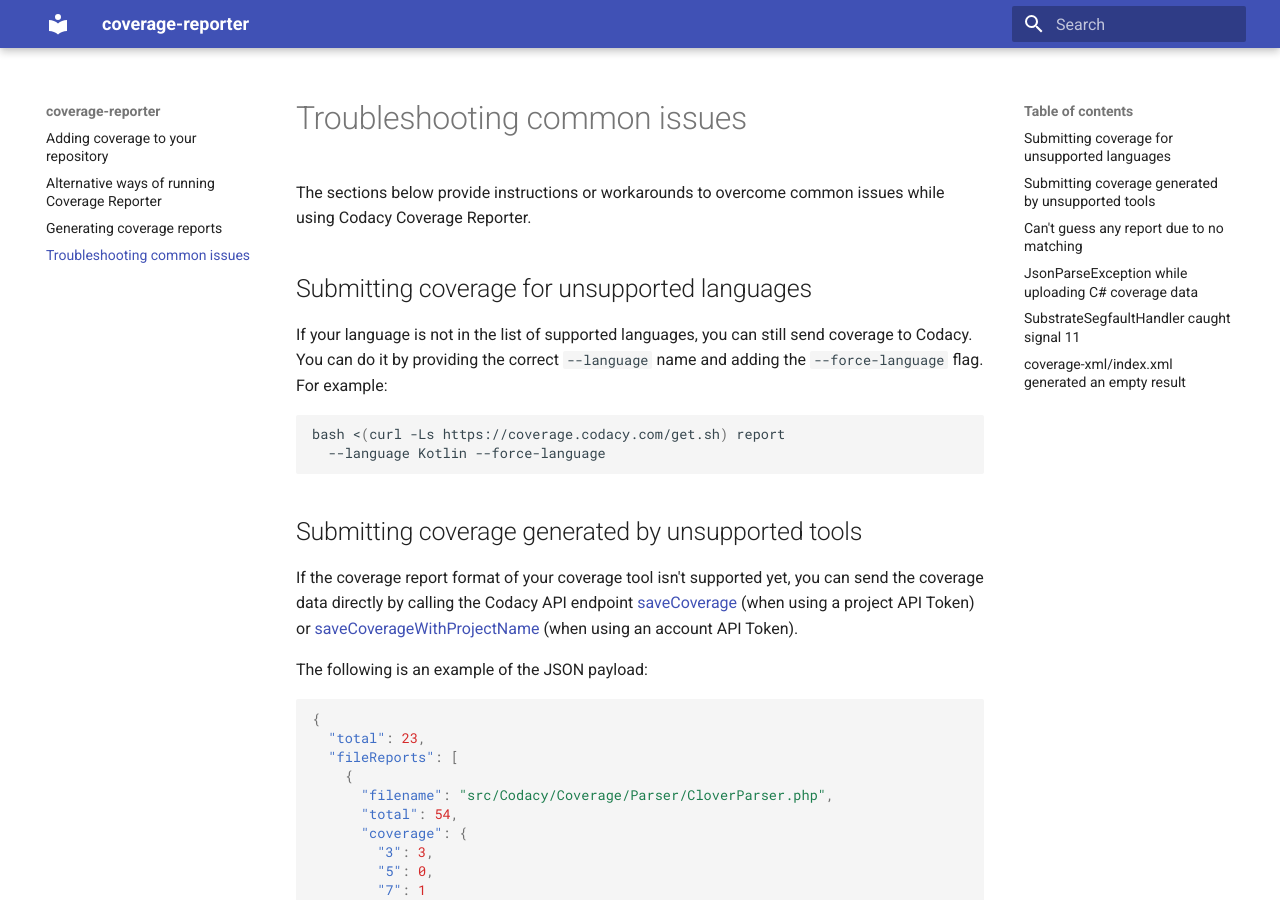
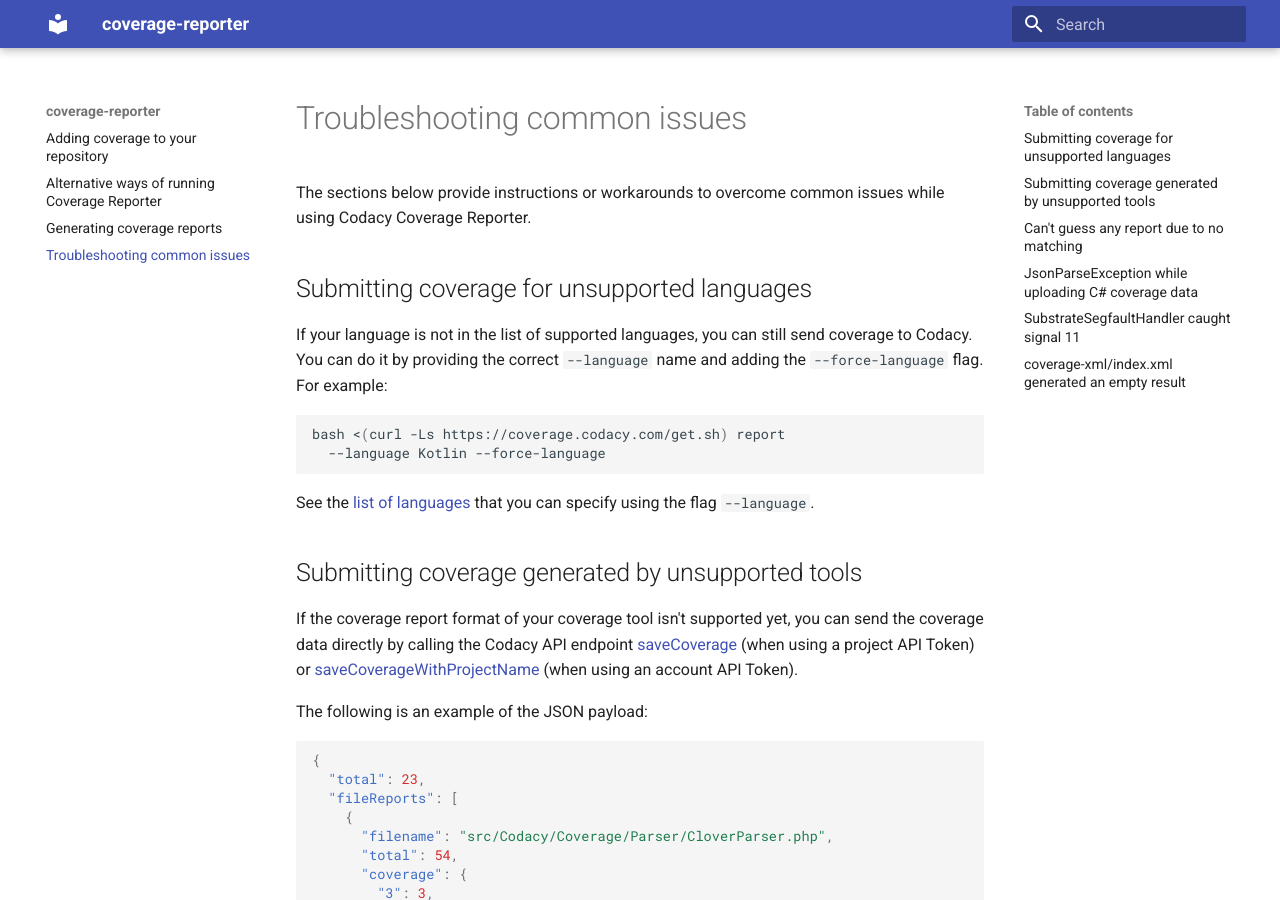
Before and after one commit to codacy/codacy-coverage-reporter, an MkDocs documentation site: the page built from docs/troubleshooting-common-issues.md, in a window 1280 px wide and 900 px high. Built offline with MkDocs 1.6.1 and Material for MkDocs 9.7.7, drawn with Linux system fonts in a browser that asks for light colours.

Commit message:
Include link to list of language aliases in codacy-plugins-api

````diff
--- a/docs/troubleshooting-common-issues.md
+++ b/docs/troubleshooting-common-issues.md
@@ -10,6 +10,8 @@
 bash <(curl -Ls https://coverage.codacy.com/get.sh) report
   --language Kotlin --force-language
 ```
+
+See the [list of languages](https://github.com/codacy/codacy-plugins-api/blob/master/src/main/scala/com/codacy/plugins/api/languages/Language.scala#L43) that you can specify using the flag `--language`.
 
 ## Submitting coverage generated by unsupported tools
 
````
